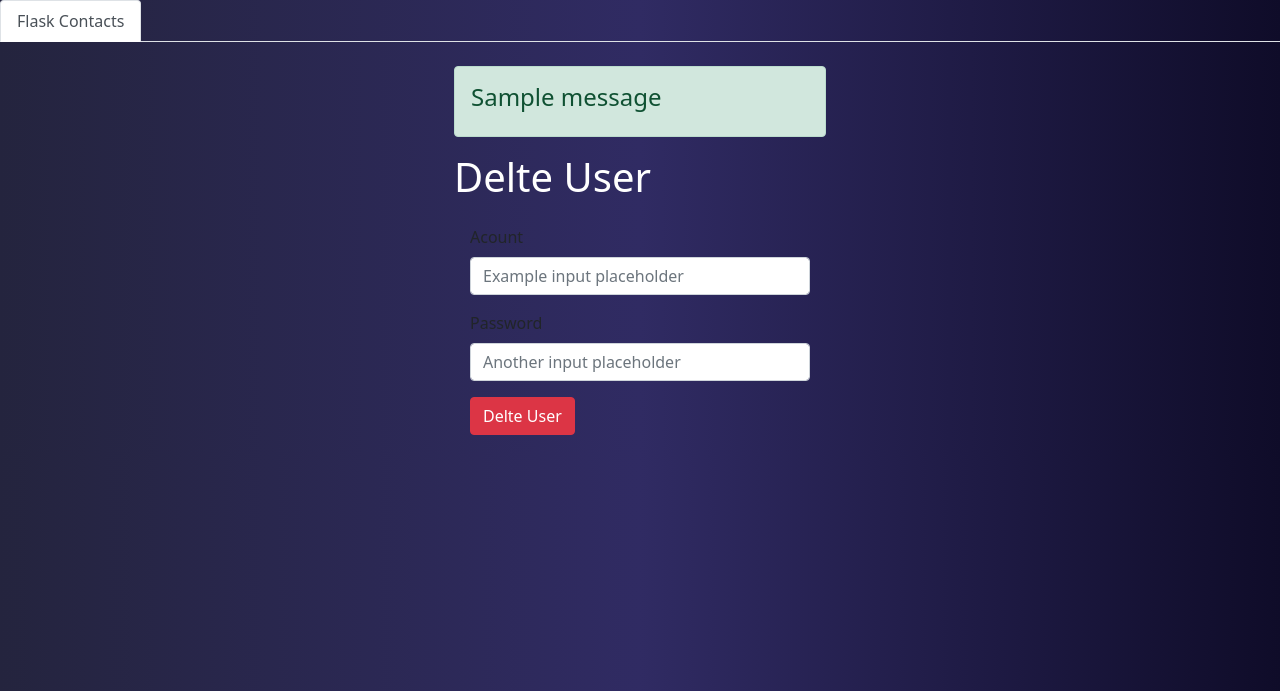
After one commit to sebast825/sistEmp2, a Flask app: page /deleteUsuario in a window 1280 px wide. The commit adds this page. Shown: the top 691 px of the page. Run offline with Flask 2, Linux system fonts and the light colour scheme; tables that the repository leaves empty or names only in its code hold one stand-in row (values such as "Sample post"); one stand-in notice (Sample message) is shown.

Commit message:
Retoques-try

```diff
--- a/app.py
+++ b/app.py
@@ -30,9 +30,9 @@ def login():
 def register():
    return render_template('/empleados/register.html')
 
-@app.route('/sincuenta')
-def sincuenta():
-   return render_template('a.html')
+@app.route('/deleteUsuario')
+def deleteUsuario():
+   return render_template('/empleados/deleteUsu.html')
 
 @app.route('/salir')
 def salir():
@@ -70,39 +70,66 @@ def info():
         flash('datos invalidos','error')
         return redirect(url_for('login'))
 
-#mirar el sincuenta
-# @app.route('/eliminarusu/<string:id>')
-# def eliminarusu(id):
-#    con = mysql.connect()
-#    cur = con.cursor()
-#    cur.execute('DELETE FROM register WHERE id={} '.format(id))
-
-
 
 
 @app.route('/nuevousu', methods=['POST'])
 def nuevousu():
     if request.method == 'POST':
-      name = request.form['name']
-      password = request.form['password']
+        name = request.form['name']
+        password = request.form['password']
+        try:
+            con = mysql.connect()
+            cur = con.cursor()
+            a =  'INSERT INTO register(name,password) VALUES (%s, %s);'
+            b = (name, password)
+            cur.execute(a, b)
+            con.commit()
 
-      con = mysql.connect()
-      cur = con.cursor()
-      a =  'INSERT INTO register(name,password) VALUES (%s, %s);'
-      b = (name, password)
-      cur.execute(a, b)
-      con.commit()
-      return redirect(url_for('login'))
+        except:
+            flash('Ya hay un usuario con ese nomrbe','error')
+            return redirect(url_for('register'))
+        else:
+            flash('cuenta creada')
+            return redirect(url_for('login'))
 
-# @app.route('/deleteusu/<string:id>')
-# def deleteusu(id):
+@app.route('/deleteUsu', methods=['POST'])
+def deleteUsu():
 
-#    con = mysql.connect()
-#    cur = con.cursor()
-#    cur.execute('DELETE FROM register WHERE id = {} '.format(id))
-#    con.commit()
-#    flash('Cuenta eliminada correctamente')
-#    return redirect(url_for('login'))
+    name = request.form['name']
+    password = request.form['password']
+
+
+    if name!='' and password!='':
+        #si no puede tomar losd atos de la base de datos xq pusiste cualquier cosa te da error
+        #con el try te redirige
+        print('atr')
+        try:
+            print('try')
+            con = mysql.connect()
+            cur = con.cursor()
+            cur.execute('SELECT * FROM register WHERE name = %s',name);
+
+            data = cur.fetchall()
+            c = data[0]
+
+        except:
+
+            flash('Invalid Data','error')
+            return redirect(url_for('deleteUsuario'))
+
+        else:
+            if name==c[1] and password==c[2]:
+
+                cur.execute('DELETE FROM register WHERE name =%s',name)
+                con.commit()
+                flash('Acount deleted')
+                return redirect(url_for('login'))
+
+
+    else:
+        flash('Invalid Data','error')
+
+        return redirect(url_for('login'))
 
 
 
@@ -119,8 +146,9 @@ def nuevousu():
 def index():
     cur = mysql.connect()
     cursor = cur.cursor()
-    cursor.execute('SELECT * FROM contacts')
-    data = cursor.fetchall() #devuelve los datos
+    cursor.execute('SELECT * FROM contacts, register')
+    data = cursor.fetchall()
+    print(data) #devuelve los datos
 
     #redirige y la parte de contacts = data devuelve la info de la base de datos
     #como devuelve una tupla en el index hay que llamar valor por valor
@@ -176,9 +204,7 @@ def update_contact(id):
         phone = request.form['phone']
         email = request.form['email']
 
-        # if email.value().indexOf()=='@':
-        #     flash('falta el @')
-        #     return redirect(url_for('index'))
+
 
         cur = mysql.connect()
         cursor = cur.cursor()
--- a/static/js/main.js
+++ b/static/js/main.js
@@ -5,7 +5,7 @@ if(btn){
     const btnArray = Array.from(btn);
     btnArray.forEach((btn)=>{
         btn.addEventListener('click',(e)=>{
-            if(!confirm('Eliminar contacto?')){
+            if(!confirm('Delete Contact?')){
                 e.preventDefault()
             };
         });
--- /dev/null
+++ b/templates/empleados/deleteUsu.html
@@ -0,0 +1,43 @@
+
+{% extends 'layout.html' %}
+{% block body %}
+
+<div class="col-md-4 offset-md-4">
+    {% with mesages = get_flashed_messages(with_categories=true) %}
+    <!-- si existen mensajes -->
+    {% if mesages %}
+    <!-- hace falta aclarar la categoria -->
+    {% for category,  mesage in mesages %}
+
+    {% if category  == 'error' %}
+    <div class="alert alert-danger" role="alertdialog">
+        <h4 class="alert-heading {{error}} ">{{mesage}} </h4>
+
+    </div>
+    {% else %}
+    <div class="alert alert-success" role="alertdialog">
+        <h4 class="alert-heading  ">{{mesage}} </h4>
+
+    </div>
+    {% endif %}
+    {% endfor %}
+    {% endif %}
+    {% endwith %}
+
+
+    <h1>Delte User</h1>
+    <div class="carc card-body">
+      <form action="deleteUsu" method='POST'>
+      <div class="mb-3">
+          <label for="formGroupExampleInput" class="form-label">Acount</label>
+          <input type="text" name="name" class="form-control" id="formGroupExampleInput" placeholder="Example input placeholder">
+        </div>
+        <div class="mb-3">
+          <label for="formGroupExampleInput2" class="form-label">Password</label>
+          <input type="text" name="password" class="form-control" id="formGroupExampleInput2" placeholder="Another input placeholder">
+        </div>
+        <button type="submit" class="btn btn-danger">Delte User</button>
+      </form>
+    </div>
+
+    {% endblock%}
--- a/templates/layout.html
+++ b/templates/layout.html
@@ -13,7 +13,7 @@
 
   <ul class="nav nav-tabs">
     <li class="nav-item">
-      <a class="nav-link active" aria-current="page" href="">Flask Contacts</a>
+      <a class="nav-link active" aria-current="page" href="/">Flask Contacts</a>
 
     </li>
 
```
Also changed, not shown: templates/empleados/login.html (+6 -4 lines), templates/empleados/register.html (+24 -2 lines).
